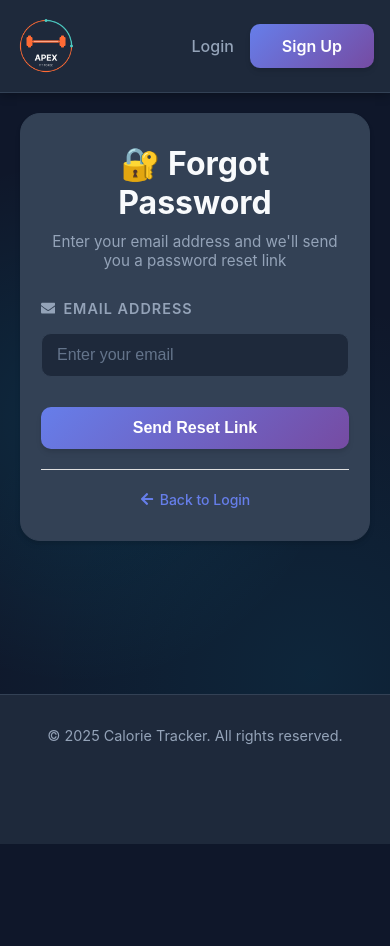
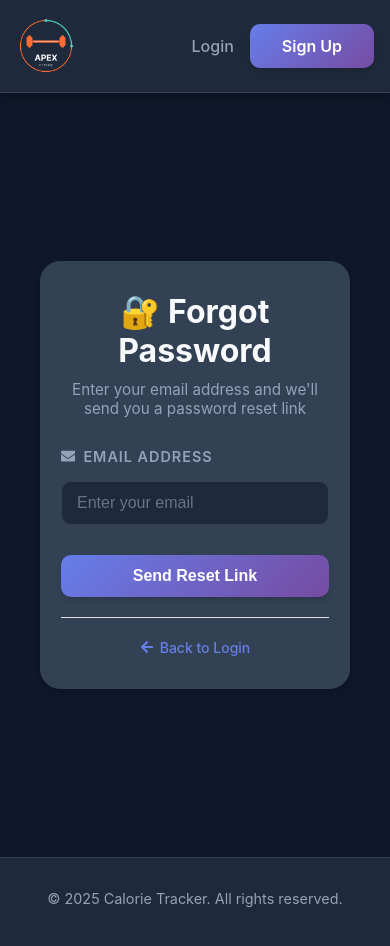
Before and after one commit to Harshu0829/Calorie-Count, a React (Create React App) app in the folder frontend/: page /forgot-password in a window 390 px wide. Shown: the top 946 px of the page. Before the commit the page ends 844 px from the top, so only its background shows below. Built offline with nearby package versions, Linux system fonts and the light colour scheme; no server answers; the HTML template or start-up script is replaced by a standard one.

Commit message:
Fix Forgot Password layout and responsiveness

```diff
--- a/frontend/src/pages/ForgotPassword.js
+++ b/frontend/src/pages/ForgotPassword.js
@@ -29,6 +29,7 @@ const ForgotPassword = () => {
     };
 
     return (
+        <div className="auth-page">
             <div className="auth-container">
                 <motion.div
                     initial={{ opacity: 0, y: 20 }}
@@ -92,6 +93,7 @@ const ForgotPassword = () => {
                     </div>
                 </motion.div>
             </div>
+        </div>
     );
 };
 
```
Lines whose indentation alone changed are shown as unchanged.
